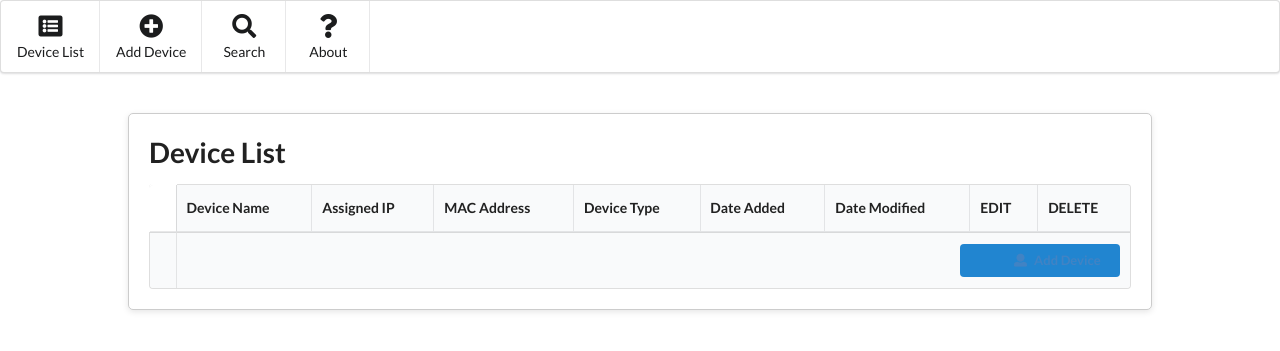
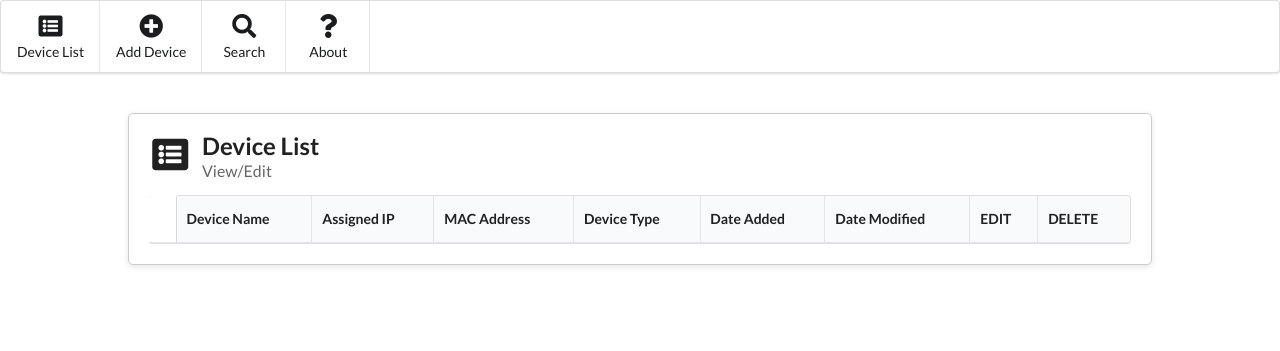
Before and after one commit to ryklou/NetworkDeviceManager, a Flask app: page / in a window 1280 px wide. Shown: the top 351 px of the page. Run offline with Flask 3, Linux system fonts and the light colour scheme; lists and menus that the app fills with data are empty; some libraries are stand-ins or nearby versions.

Commit message:
Update index.html
Front-End UI Layout

```diff
--- a/templates/index.html
+++ b/templates/index.html
@@ -3,7 +3,12 @@
 {% block title %}Device List{% endblock %}
 
 {% block content %}
-<h1>{{ title }}</h1>
+<h2 class="ui header">
+  <i class="list alternate icon"></i>
+  <div class="content">{{ title }}
+    <div class="sub header">View/Edit</div>
+  </div>
+</h2>
 
 <table class="ui compact celled definition table">
     <thead>
@@ -29,22 +34,16 @@
             <td>{{ device.device_type }}</td>
             <td>{{ device.date_added.strftime('%Y-%m-%d') }}</td>
             <td>{% if device.date_modified %}{{ device.date_modified.strftime('%Y-%m-%d') }}{% endif %}</td>
-            <td><a href="{{ url_for('edit_device', id=device.id) }}"><img src="{{ url_for('static', filename='edit.png') }}" alt="Edit Device"></a>
-            <td><a href="{{ url_for('delete_device', id=device.id) }}"><img src="{{ url_for('static', filename='delete.png') }}" alt="Delete"></a></td>
+            <td><a href="{{ url_for('edit_device', id=device.id) }}"><img src="{{ url_for('static', filename='edit.png') }}" alt="Edit Device"></a></td>
+            <td>
+                <form action="{{ url_for('delete_device', id=device.id) }}" method="POST" style="display:inline;">
+                    <button type="submit" class="ui icon button" style="padding: 0;">
+                        <img src="{{ url_for('static', filename='delete.png') }}" alt="Delete">
+                    </button>
+                </form>
+            </td>
         </tr>
         {% endfor %}
-    </tbody>
-    <tfoot class="full-width">
-        <tr>
-            <th></th>
-            <th colspan="12">
-                <div class="ui right floated small primary labeled icon button">
-                    <a href="{{ url_for('add_device') }}"><i class="user icon"></i> Add Device </a>
-                </div>
-
-            </th>
-            </th>
-        </tr>
-    </tfoot>
+	</tbody>
 </table>
 {% endblock %}
```
